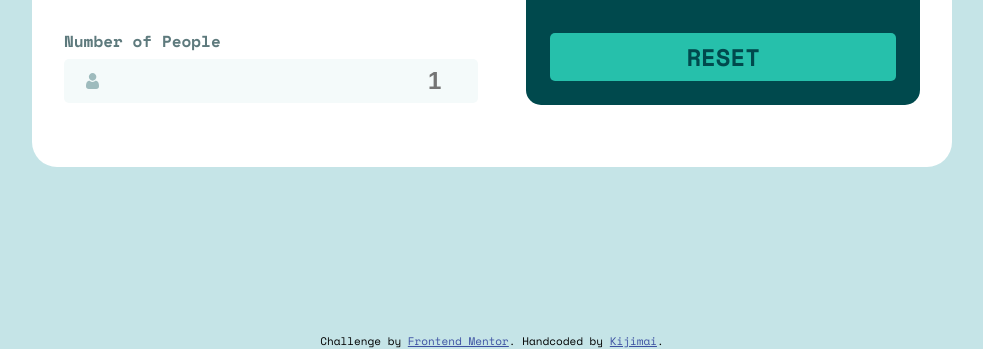
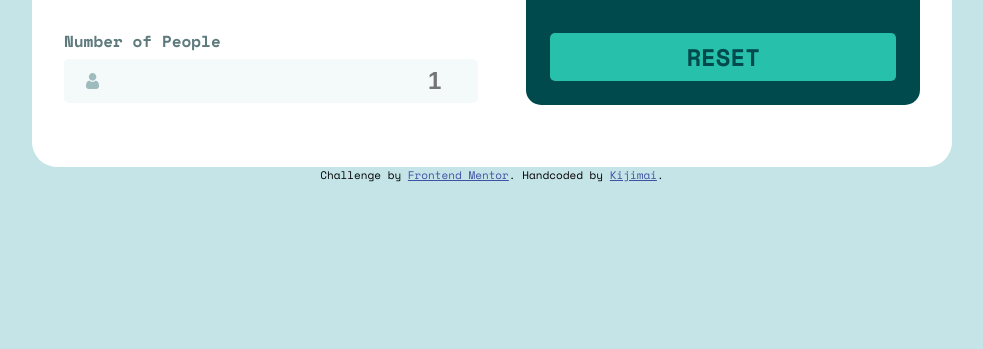
Before and after one commit to Kijimai/tip-calculator-app, a plain HTML site: page index.html in a window 1280 px wide. Shown: the part 451-800 px from the top of the page, without its empty margins (148-1131 px from the left). Drawn offline with nearby package versions, Linux system fonts and the light colour scheme.

Commit message:
re-placed attribution

```diff
--- a/resources/css/style.css
+++ b/resources/css/style.css
@@ -244,10 +244,10 @@ section {
 /* Attribution */
 
 .attribution {
-  position: absolute;
+  /* position: absolute;
   bottom: 0;
   left: 0;
-  right: 0;
+  right: 0; */
   font-size: 11px; text-align: center;
 }
 
```
